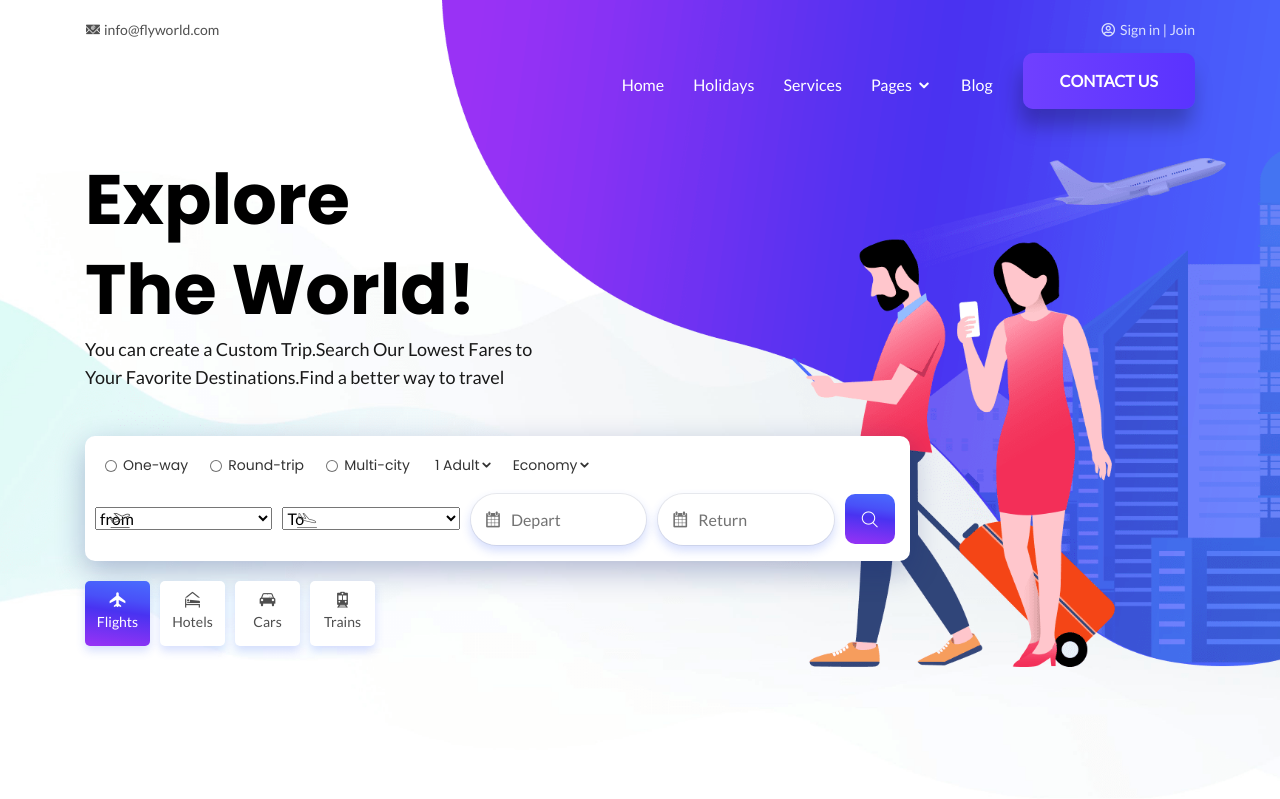
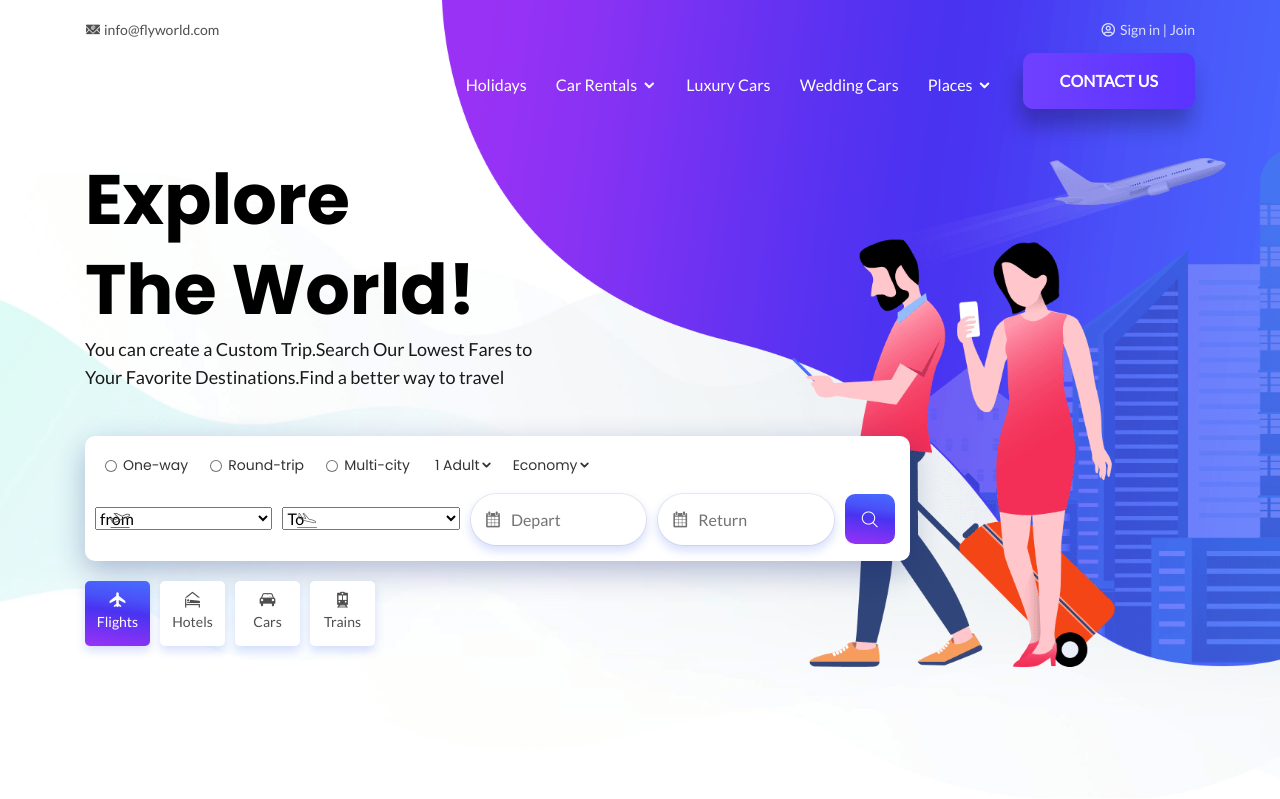
Before and after one commit to sumit735/flyworld, a PHP site: page / in a window 1280 px wide; the page is wider, and only the part inside the window is pictured. Shown: the top 799 px of that part. Run offline with PHP 8.4, Linux system fonts and the light colour scheme; some libraries are stand-ins or nearby versions.

Commit message:
nav bar some part changed

```diff
--- a/index.php
+++ b/index.php
@@ -92,8 +92,8 @@
     <ul>
         <li class="current-menu-item"><a href="#home">Home</a></li>
         <li><a href="trip-1.html">Holidays</a></li>
-        <li><a href="service-1.html">Services</a></li>
-        <li class="menu-item-has-children"><a href="#">Pages</a>
+
+        <li class="menu-item-has-children"><a href="#">Car Rentals</a>
             <ul class="sub-menu">
                 <li class="menu-item-has-children"><a href="#">Home Pages</a>
                     <ul class="sub-menu">
@@ -154,7 +154,69 @@
                 </li>
             </ul>
         </li>
-        <li> <a href="blog.html">Blog</a></li>
+        <li><a href="service-1.html">Luxury Cars</a></li>
+        <li> <a href="blog.html">Wedding Cars</a></li>
+        <li class="menu-item-has-children"><a href="#">Places</a>
+            <ul class="sub-menu">
+                <li class="menu-item-has-children"><a href="#">Home Pages</a>
+                    <ul class="sub-menu">
+                        <li><a href="index-2.html">Home One</a></li>
+                        <li><a href="index-02.html">Home Two</a></li>
+                    </ul>
+                </li>
+                <li class="menu-item-has-children"><a href="#">Hotel Pages</a>
+                    <ul class="sub-menu">
+                        <li><a href="hotel-1.html">Hotel One</a></li>
+                        <li><a href="hotel-2.html">Hotel Two</a></li>
+                        <li><a href="hotel-3.html">Hotel Three</a></li>
+                    </ul>
+                </li>
+                <li class="menu-item-has-children"><a href="#">Flight Pages</a>
+                    <ul class="sub-menu">
+                        <li><a href="flight-1.html">Flight One</a></li>
+                        <li><a href="flight-details.html">Flight Two</a></li>
+                    </ul>
+                </li>
+                <li class="menu-item-has-children"><a href="#">train Pages</a>
+                    <ul class="sub-menu">
+                        <li><a href="train-1.html">train One</a></li>
+                        <li><a href="train-2.html">train Two</a></li>
+                    </ul>
+                </li>
+                <li class="menu-item-has-children"><a href="#">trip Pages</a>
+                    <ul class="sub-menu">
+                        <li><a href="trip-1.html">trip One</a></li>
+                        <li><a href="trip-2.html">trip Two</a></li>
+                        <li><a href="trip-3.html">trip Three</a></li>
+                    </ul>
+                </li>
+                <li class="menu-item-has-children"><a href="#">car Pages</a>
+                    <ul class="sub-menu">
+                        <li><a href="car-1.html">car One</a></li>
+                        <li><a href="car-2.html">car Two</a></li>
+                    </ul>
+                </li>
+                <li class="menu-item-has-children"><a href="#">blog Pages</a>
+                    <ul class="sub-menu">
+                        <li><a href="blog.html">blog</a></li>
+                        <li><a href="blog-grid.html">blog-grid</a></li>
+                        <li><a href="single-blog.html">blog-single 1</a></li>
+                        <li><a href="singleblog-lsidebar.html">blog-single 2</a></li>
+                    </ul>
+                </li>
+                <li class="menu-item-has-children"><a href="#">Others Pages</a>
+                    <ul class="sub-menu">
+                        <li><a href="about.html">About</a></li>
+                        <li><a href="service-1.html">service</a></li>
+                        <li><a href="afflite.html">afflite</a></li>
+                        <li><a href="help.html">help</a></li>
+                        <li><a href="how-work.html">how-work</a></li>
+                        <li><a href="contact.html">contact</a></li>
+                        <li><a href="404.html">404</a></li>
+                    </ul>
+                </li>
+            </ul>
+        </li>
 
     </ul>
     <div class="mobile-menu">
```
